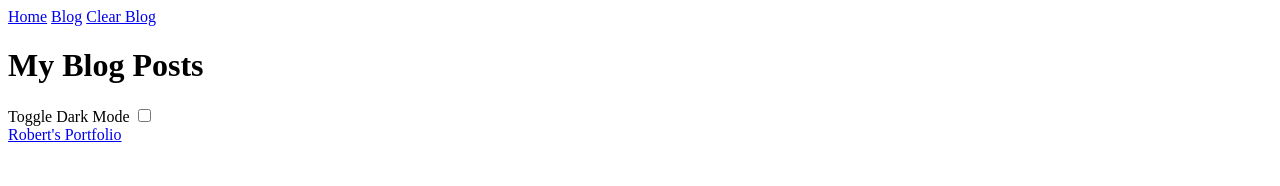
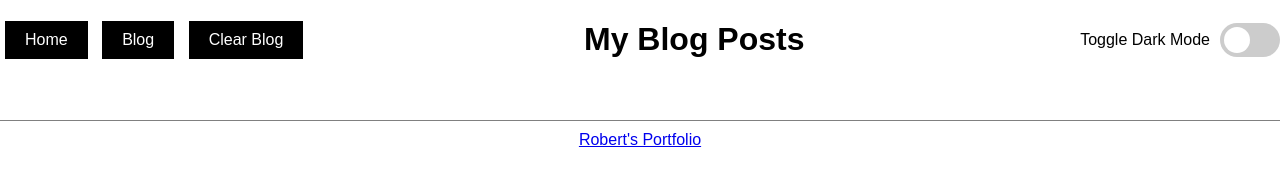
Before and after one commit to rp192w/personal-blog, a plain HTML site: page blog.html in a window 1280 px wide. Drawn offline with Linux system fonts and the light colour scheme; the site is published under a folder, as on GitHub Pages, so addresses that start at the root find nothing.

Commit message:
Update links to assets in HTML files

```diff
--- a/blog.html
+++ b/blog.html
@@ -3,10 +3,10 @@
 <head>
     <meta charset="UTF-8">
     <title>Blog Posts</title>
-    <link rel="stylesheet" href="/assets/css/styles.css">
-    <link rel="stylesheet" href="/assets/css/blog.css">
-    <script src="/assets/js/blog.js" defer></script>
-    <script src="/assets/js/logic.js" defer></script>
+    <link rel="stylesheet" href="./assets/css/styles.css">
+    <link rel="stylesheet" href="./assets/css/blog.css">
+    <script src="./assets/js/blog.js" defer></script>
+    <script src="./assets/js/logic.js" defer></script>
 
 </head>
 <body>
```
Also changed, not shown: index.html (+4 -4 lines), 1 other file.
